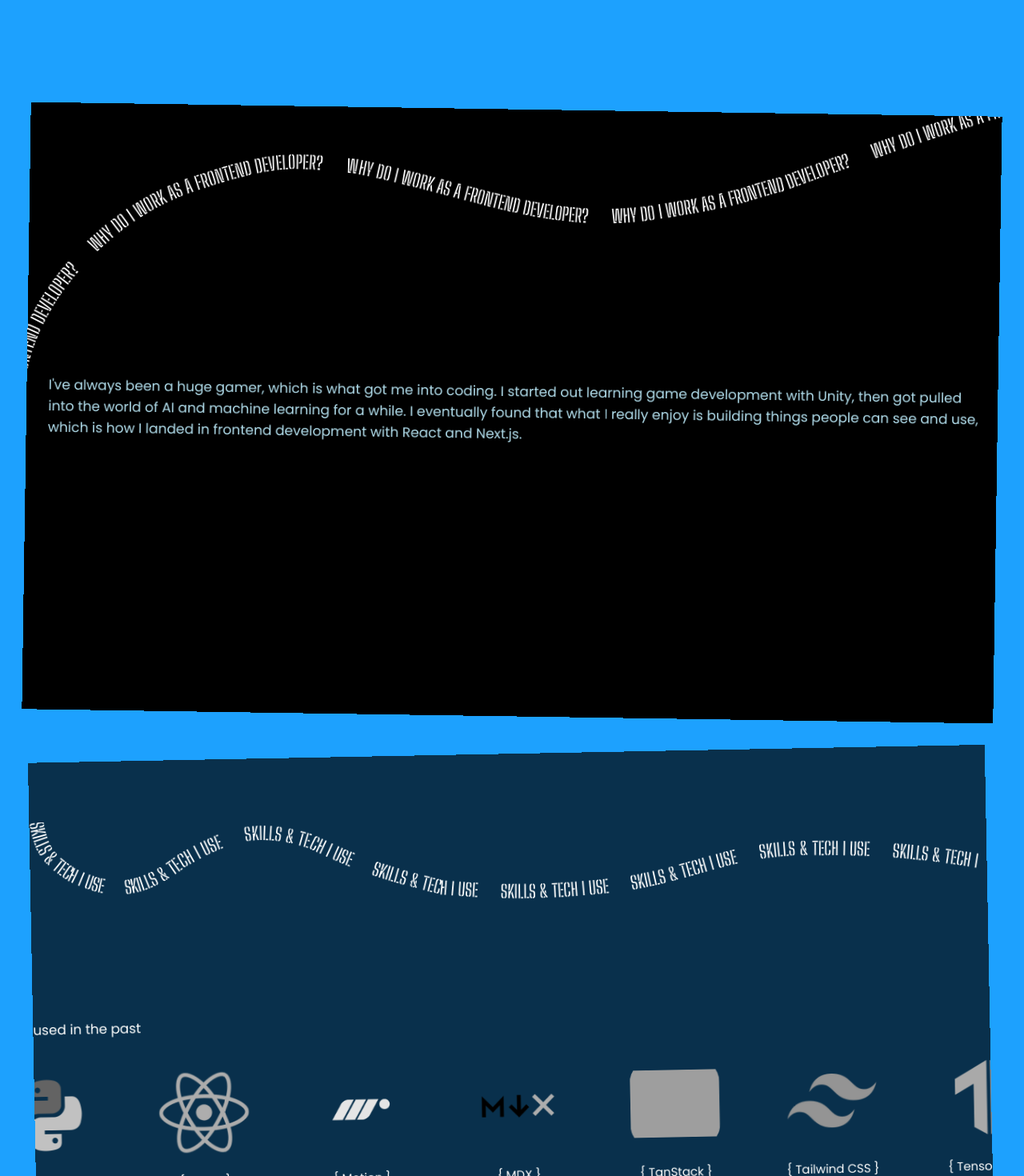
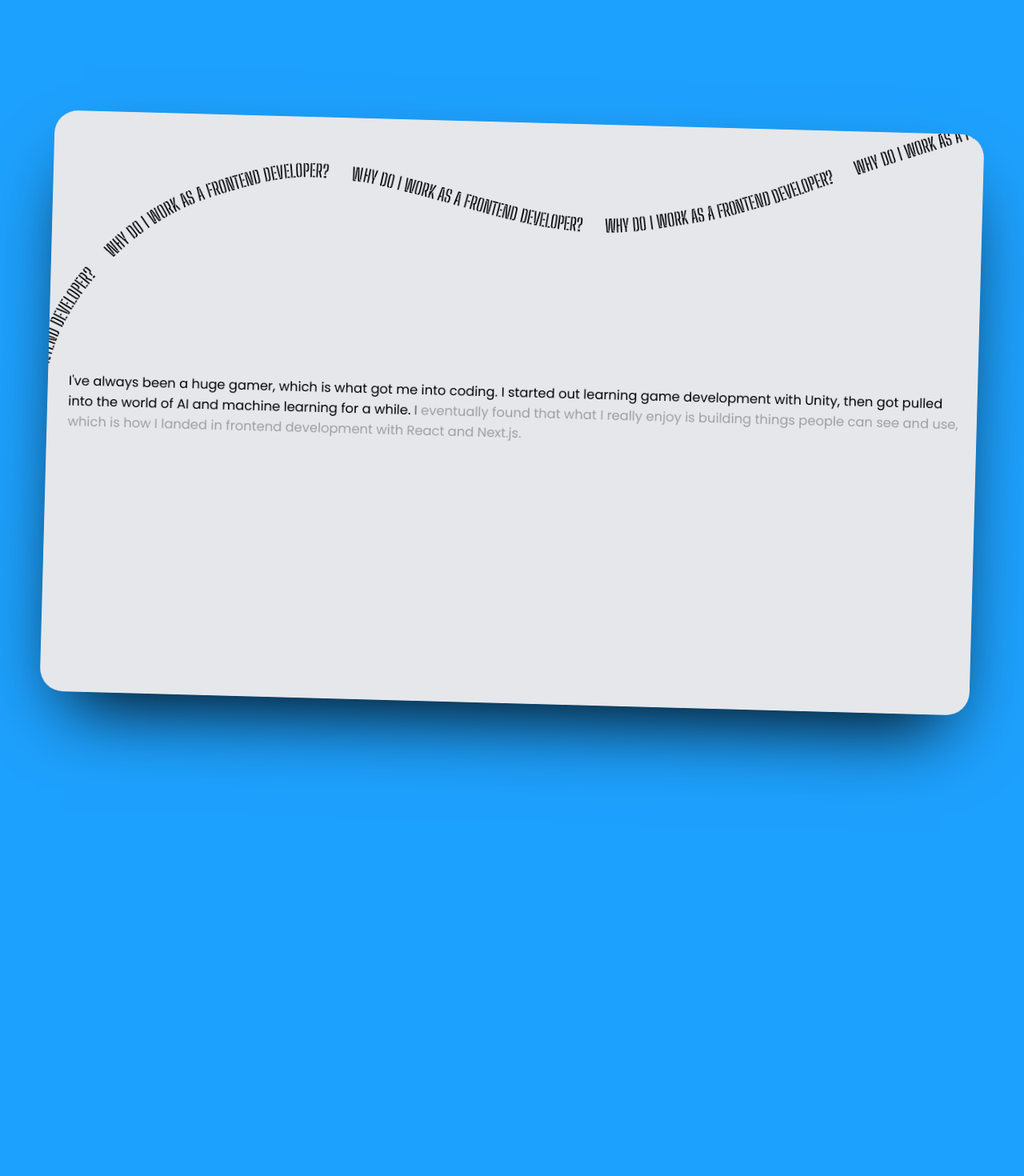
Before and after one commit to abhikatta/portfolio, a Next.js app: page /about in a window 1280 px wide. Shown: the part 780-2250 px from the top of the page at 80% size. Built offline with nearby package versions, Linux system fonts and the light colour scheme; grey boxes are pictures that could not be loaded; a web font is replaced by a local one.

Commit message:
AK | save progress

```diff
--- a/src/app/globals.css
+++ b/src/app/globals.css
@@ -82,6 +82,8 @@
   --font-boldonse: var(--font-boldonse);
   --font-poppins: var(--font-poppins);
   --font-lemonMilk: var(--font-lemonMilk);
+
+  --shadow-4xl: 0 50px 100px -36px;
 }
 
 @media (prefers-color-scheme: dark) {
@@ -107,7 +109,7 @@ body {
 }
 
 ::-webkit-scrollbar-track {
-  background: var(--color-primaryBlue);
+  background: black;
 }
 
 ::-webkit-scrollbar {
@@ -117,6 +119,9 @@ body {
 
 ::-webkit-scrollbar-thumb {
   border-radius: 4px;
-  -webkit-box-shadow: inset 0 0 6px rgba(0, 0, 0, 0.3);
   background-color: white;
 }
+
+::-webkit-scrollbar-thumb:hover {
+  background-color: var(--color-lightBlue);
+}
--- a/src/components/animated/reveal-words.tsx
+++ b/src/components/animated/reveal-words.tsx
@@ -1,12 +1,15 @@
 "use client";
+import { cn } from "@/utils/cn";
 import { MotionValue, motion, useTransform } from "motion/react";
 
 export const RevealWord = ({
   words,
   scrollYProgress,
+  behindTextClassName,
 }: {
   words: string[];
   scrollYProgress: MotionValue<number>;
+  behindTextClassName?: string;
 }) => {
   return words.map((t, index) => {
     const start = index / words.length;
@@ -17,10 +20,14 @@ export const RevealWord = ({
     return (
       <span className="relative" key={index}>
         &nbsp;
-        <span aria-hidden="true" className="absolute opacity-20">
+        <span
+          aria-hidden="true"
+          className={cn("absolute opacity-[1%]", behindTextClassName)}
+        >
           {t}
         </span>
         <motion.span
+          className="!text-black"
           style={{
             opacity,
           }}
--- a/src/data/tech-images.ts
+++ b/src/data/tech-images.ts
@@ -1,16 +1,17 @@
 export const techImages = [
-  { src: "/images/tech/c_sharp.png", alt: "C Sharp" },
-  { src: "/images/tech/firebase.png", alt: "Firebase" },
-  { src: "/images/tech/flask.jpg", alt: "Flask" },
-  { src: "/images/tech/git.png", alt: "Git" },
-  { src: "/images/tech/html.png", alt: "HTML" },
   { src: "/images/tech/next.png", alt: "Next.js" },
-  { src: "/images/tech/python.png", alt: "Python" },
   { src: "/images/tech/react.png", alt: "React" },
   { src: "/images/tech/motion-one.png", alt: "Motion" },
   { src: "/images/tech/mdx.png", alt: "MDX" },
   { src: "/images/tech/tanstack.png", alt: "TanStack" },
   { src: "/images/tech/tailwind.png", alt: "Tailwind CSS" },
+  { src: "/images/tech/git.png", alt: "Git" },
+  { src: "/images/tech/firebase.png", alt: "Firebase" },
+  { src: "/images/tech/python.png", alt: "Python" },
+  { src: "/images/tech/django.png", alt: "Django" },
+  { src: "/images/tech/c_sharp.png", alt: "C Sharp" },
+  { src: "/images/tech/html.png", alt: "HTML" },
+  { src: "/images/tech/flask.jpg", alt: "Flask" },
+  { src: "/images/tech/unity.png", alt: "Unity" },
   { src: "/images/tech/tensorflow.png", alt: "TensorFlow" },
-  { src: "/images/tech/unity.png", alt: "Unity" },
 ];
--- a/src/sections/about/first-fold.tsx
+++ b/src/sections/about/first-fold.tsx
@@ -19,7 +19,7 @@ const AboutFirstFold = () => {
   const scrollRef = useRef<HTMLParagraphElement | null>(null);
   const { scrollYProgress: yTextReveal } = useScroll({
     target: scrollRef,
-    offset: ["end end", "start center"],
+    offset: ["start center", "start start"],
   });
 
   const ref = useRef(null);
@@ -29,11 +29,13 @@ const AboutFirstFold = () => {
   });
 
   return (
-    <div ref={ref}>
-      <SectionSmoothScroll className="relative overflow-hidden">
+    <section ref={ref} className="relative min-h-[200vh]">
+      <div ref={scrollRef} className="sticky top-0">
+        <SectionSmoothScroll className="shadow-4xl relative mx-auto overflow-hidden rounded-4xl bg-gray-200">
           <CurveText
             scrollYProgress={scrollYProgress}
             svgTextItemsCount={20}
+            svgTextColor="black"
             svgTextDisplacement={isMobile ? 22 : 25}
             topLine={topLine}
             {...(isMobile ? { height: "400" } : {})}
@@ -46,13 +48,14 @@ const AboutFirstFold = () => {
               />
             }
           />
-        <Container ref={scrollRef}>
-          <p className="font-poppins text-lightBlue flex h-full w-full flex-wrap text-lg 2xl:text-3xl 2xl:leading-12">
+          <Container>
+            <p className="font-poppins flex h-full w-full flex-wrap text-lg text-black 2xl:text-3xl 2xl:leading-12">
               <RevealWord words={words} scrollYProgress={yTextReveal} />
             </p>
           </Container>
         </SectionSmoothScroll>
       </div>
+    </section>
   );
 };
 
--- a/src/sections/about/hero.tsx
+++ b/src/sections/about/hero.tsx
@@ -12,6 +12,8 @@ export const AboutHero = () => {
   });
 
   const scale = useTransform(scrollYProgress, [0, 1], [1, 0.7]);
+  const scrollMoreScale = useTransform(scrollYProgress, [0, 1], [1, 0]);
+  const scrollMoreY = useTransform(scrollYProgress, [0, 1], ["10%", "-100%"]);
   return (
     <Container
       ref={ref}
@@ -26,9 +28,14 @@ export const AboutHero = () => {
           <span className="absolute top-[13vw] left-[18vw]">tta</span>
         </h2>
       </MotionDiv>
-      <div className="h-100">
-        <p className="font-boldonse text-2xl">Scroll to read more below</p>
-      </div>
+      <MotionDiv
+        style={{ scale: scrollMoreScale, y: scrollMoreY }}
+        className="h-100"
+      >
+        <p className="font-boldonse rounded-3xl border-2 border-dotted px-3 py-2 text-xs">
+          Scroll to read more{" "}
+        </p>
+      </MotionDiv>
     </Container>
   );
 };
--- a/src/sections/about/second-fold.tsx
+++ b/src/sections/about/second-fold.tsx
@@ -20,15 +20,16 @@ const AboutSecondFold = () => {
   const x = useTransform(
     scrollYProgress,
     [0, 1],
-    isMobile ? ["150%", "-50%"] : ["90%", "-30%"],
+    isMobile ? ["120%", "-40%"] : ["150%", "-70%"],
   );
 
   return (
     <section ref={ref} className="relative min-h-[200vh]">
       <div className="sticky top-0">
-        <SectionSmoothScroll className="overflow-hidden bg-black/70">
+        <SectionSmoothScroll className="shadow-4xl relative mx-auto max-w-screen overflow-hidden rounded-4xl bg-gray-300">
           <CurveText
             svgTextItemsCount={20}
+            svgTextColor="black"
             scrollYProgress={scrollYProgress}
             className="top-[10%] text-7xl 2xl:top-0"
             svgTextDisplacement={13}
@@ -44,12 +45,12 @@ const AboutSecondFold = () => {
             }
           />
           <Container className="mt-30 flex flex-col items-start justify-center gap-10 2xl:mt-0">
-            <h2 className="font-poppins text-lg text-white 2xl:text-2xl">
+            <h2 className="font-poppins w-full text-lg text-black 2xl:text-2xl">
               Things that I use or have used in the past
             </h2>
             <MotionDiv
               style={{ x }}
-              className="flex h-full w-full flex-row items-center justify-center gap-15"
+              className="grid h-full w-full max-w-[calc(100vw-48px)] grid-flow-col grid-rows-2 items-center justify-center gap-15 lg:flex lg:flex-row"
             >
               {techImages.map((item) => (
                 <div
@@ -63,7 +64,7 @@ const AboutSecondFold = () => {
                     height={120}
                     className="aspect-square rounded-4xl object-contain grayscale transition-all duration-500 hover:scale-125 hover:grayscale-0"
                   />
-                  <p className="font-boldonse text-md text-white">
+                  <p className="font-boldonse lg:text-md text-sm text-black">
                     {"{ "}
                     {item.alt}
                     {" }"}
```
Also changed, not shown: src/data/jobs.json (added, +98 -0 lines), public/images/tech/django.png (added). Lines whose indentation alone changed are shown as unchanged.
